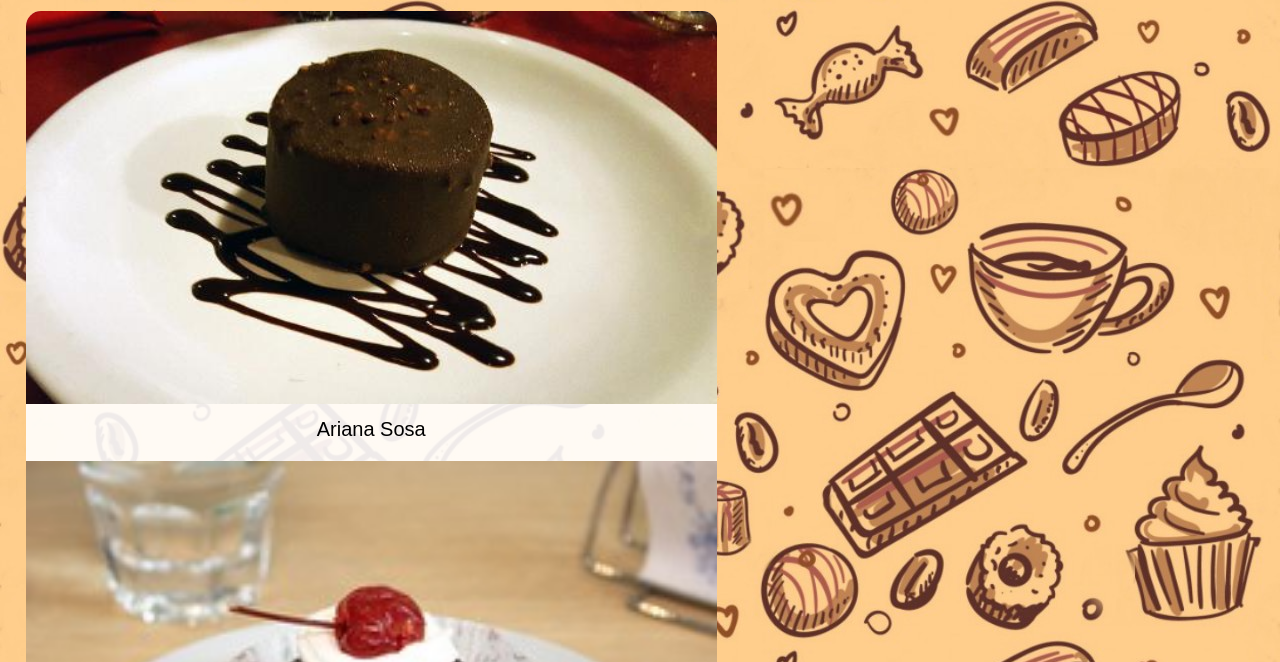
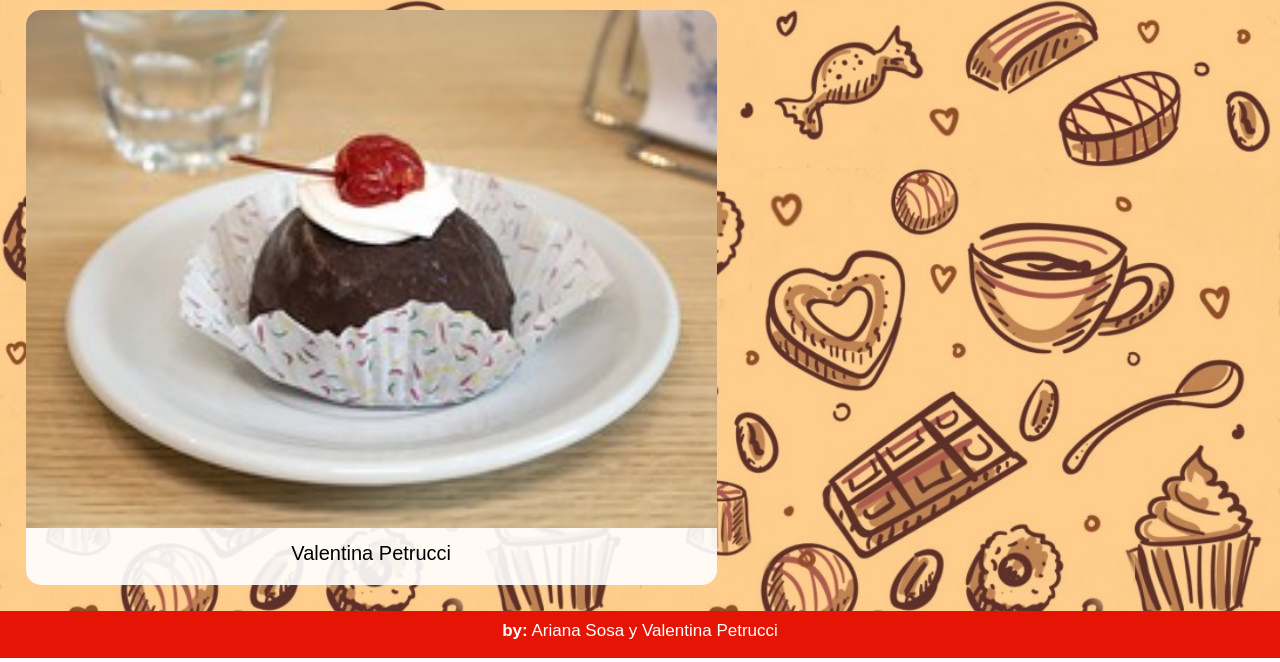
Before and after one commit to ValPetru/chocotikart.github.io, a plain HTML site: page contactos.html in a window 1280 px wide. Shown: the part 472-1134 px from the top of the page. Drawn offline with Linux system fonts and the light colour scheme.

Commit message:
Update contactos.html

```diff
--- a/contactos.html
+++ b/contactos.html
@@ -58,15 +58,11 @@
 
 		<a href="https://www.facebook.com/chocotik.arts.7" title="Visita nuestro Facebook para más" class="right"><img src="img/facebook.png"/></a>
 		<a href="https://www.instagram.com/chocotikart/?hl=es-la" title="Visita nuestro ig para"class="right"><img src="img/igchoco.jpg" /></a>
-		<a href="https://www.instagram.com/_ari_sosa/?hl=es-la" title="Vistita el ig de la creadora Ariana Sosa"class="right"><img src="img/ig.png"/></a>
 		<a href="https://www.instagram.com/reine_des_deesses/?hl=es-la" title="Visita el ig de la creadora Valentina Petrucci"class="right"><img src="img/ig.png"/></a>
 
 	</div>
 
 	<div id="creadores">
-		<img src="img/ARI.jpg"/>
-		<p>Ariana Sosa</p>
-
 		<img src="img/PETRU.jpg"/>
 		<p>Valentina Petrucci</p>
 	</div>
```
